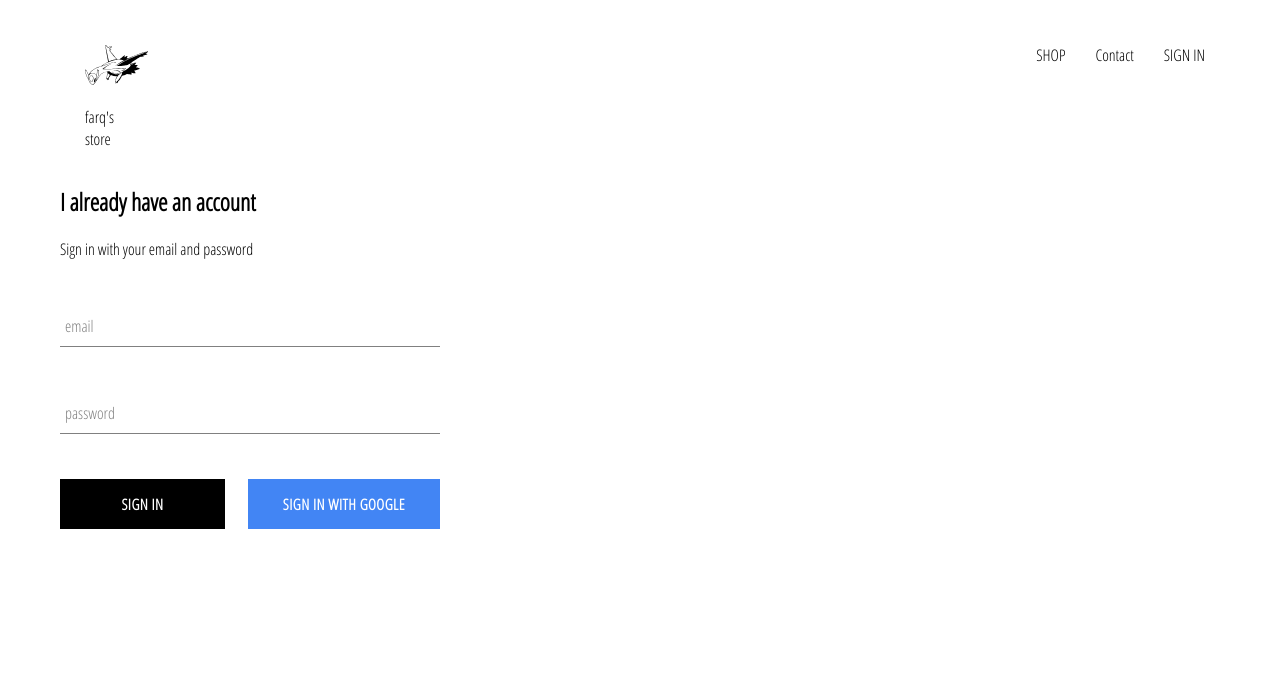
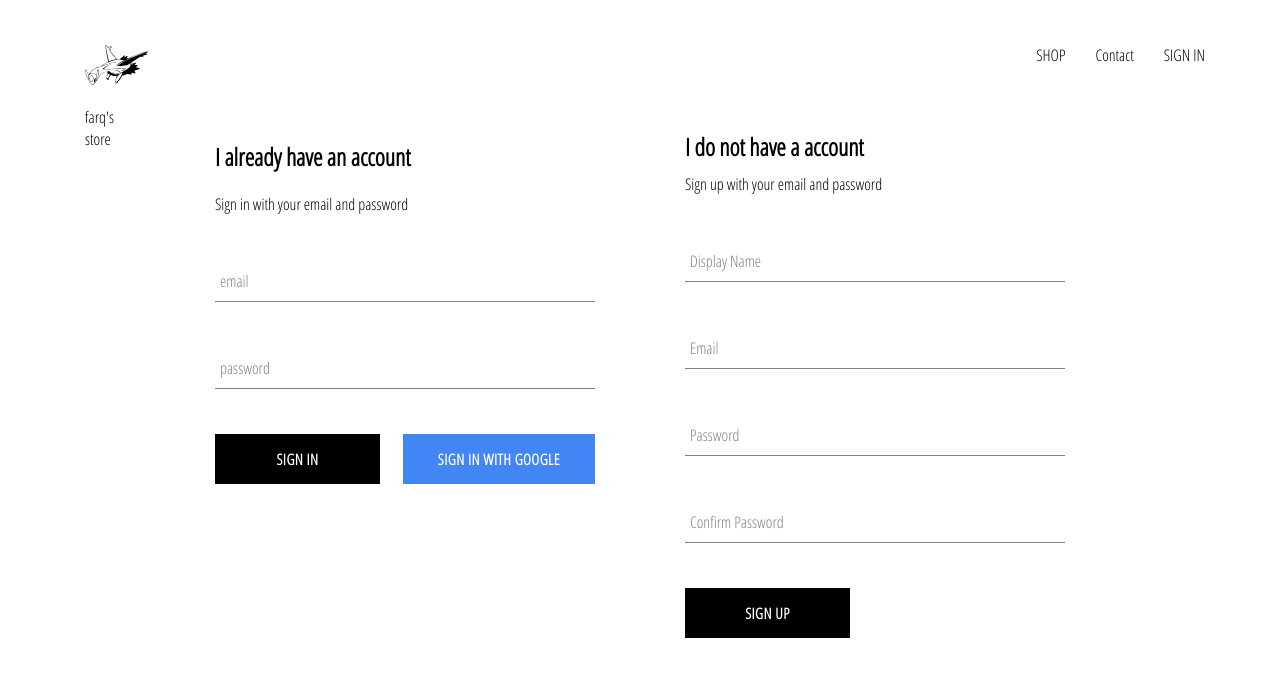
Before and after one commit to ofk8vb/farq-clothing, a React (Create React App) app: page /signin in a window 1280 px wide. Shown: the top 676 px of the page. Built offline with nearby package versions, Linux system fonts and the light colour scheme; no server answers.

Commit message:
we added sign up form

```diff
--- a/src/App.js
+++ b/src/App.js
@@ -5,7 +5,7 @@ import ShopPage from './pages/shop/shop.component.jsx'
 import {Route, Switch} from 'react-router-dom'
 import Header from './components/header/header.component.jsx'
 import SignInAndSignUpPage from './pages/sign-in-and-sign-up/sign-in-and-sign-up.component.jsx'
-import {auth} from './firebase/firebase.utils'
+import {auth,createUserProfileDocument} from './firebase/firebase.utils'
 
 
 
@@ -23,10 +23,21 @@ class App extends React.Component {
   unsubscribeFromAuth=null;
 
   componentDidMount(){
-    this.unsubscribeFromAuth=auth.onAuthStateChanged(user =>{
-      this.setState({currentUser:user});
+    this.unsubscribeFromAuth=auth.onAuthStateChanged(async userAuth =>{
+      if(userAuth){
+        const userRef=await createUserProfileDocument(userAuth);
+
+        userRef.onSnapshot(snapShot =>{
+          this.setState({
+            currentUser :{
+              id:snapShot.id,
+              ...snapShot.data()
+            }
+          })
+        });
+      }
+      this.setState({currentUser:userAuth})
     })
-
   }
 
   componentWillUnmount(){
--- /dev/null
+++ b/src/components/sign-up/sign-up.component.jsx
@@ -0,0 +1,106 @@
+import React from 'react';
+
+import FormInput from '../form-input/form-input.component'
+import CustomButton from '../custom-button/custom-button.component';
+
+import{auth,createUserProfileDocument} from '../../firebase/firebase.utils'
+
+import './sign-up.styles.scss'
+
+class SignUp extends React.Component{
+    constructor(){
+        super()
+        this.state={
+            displayName:'',
+            email:'',
+            password:'',
+            confirmPassword:''
+        }
+    }
+
+    handleSubmit = async event =>{
+        event.preventDefault();
+
+        const{displayName,email,password,confirmPassword}=this.state;
+
+        if(password!==confirmPassword){
+            alert('passwords dont match');
+            return;
+        }
+
+        try{
+            const{user} = await auth.createUserWithEmailAndPassword(
+                email,
+                password
+            );
+
+            await createUserProfileDocument(user,{displayName});
+            this.setState({
+                display:'',
+                email:'',
+                password:'',
+                confirmPassword:''
+            })
+
+        }catch(error){
+            console.error(error);
+        }
+    };
+
+    handleChange = event =>{
+        const{name,value}=event.target;
+
+        this.setState({[name]:value})
+    }
+
+    render(){
+        const{displayName,email,password,confirmPassword}=this.state;
+        return(
+        <div className='sign-up'>
+            <h2 className='title'> I do not have a account</h2>
+            <span>Sign up with your email and password</span>
+            <form className='sign-up-from' onSubmit={this.handleSubmit}>
+                <FormInput
+                 type='text'
+                 name='displayName'
+                 value={displayName}
+                 onChange={this.handleChange}
+                 label='Display Name'
+                 required
+                />
+                <FormInput
+                 type='email'
+                 name='email'
+                 value={email}
+                 onChange={this.handleChange}
+                 label='Email'
+                 required
+                />
+                <FormInput
+                 type='password'
+                 name='password'
+                 value={password}
+                 onChange={this.handleChange}
+                 label='Password'
+                 required
+                />
+                <FormInput
+                 type='password'
+                 name='confirmPassword'
+                 value={confirmPassword}
+                 onChange={this.handleChange}
+                 label='Confirm Password'
+                 required
+                />
+                <CustomButton type='submit'>SIGN UP</CustomButton>
+
+            </form>
+
+        </div>
+
+        )
+
+    }
+}
+
+export default SignUp;
--- /dev/null
+++ b/src/components/sign-up/sign-up.styles.scss
@@ -0,0 +1,11 @@
+.sign-up{
+    display:flex;
+    flex-direction:column;
+    width:380px;
+
+    .title{
+        margin:10px 0;
+
+
+    }
+}
--- a/src/firebase/firebase.utils.js
+++ b/src/firebase/firebase.utils.js
@@ -14,6 +14,33 @@ const config={
     measurementId: "G-8B1F4TSHVV"
   };
 
+  export const createUserProfileDocument= async(userAuth, additionalData)=>{
+    if(!userAuth) return;
+
+    const userRef = firestore.doc(`users/${userAuth.uid}`);
+    const snapShot = await userRef.get();
+
+    if(!snapShot.exists){
+        const{displayName,email} = userAuth;
+        const createdAt = new Date();
+
+        try{
+            await userRef.set({
+                displayName,
+                email,
+                createdAt,
+                ...additionalData
+            })
+        }catch(error){
+            console.log('error creating user', error.message)
+
+        }
+    }
+
+    return userRef;
+
+  }
+
 
   firebase.initializeApp(config);
 
@@ -22,7 +49,7 @@ const config={
 
   const provider = new firebase.auth.GoogleAuthProvider();
 
-  //google pup up will come whenever we use google auth service
+  //google pop up will come whenever we use google auth service
   provider.setCustomParameters({propmpt:'select_account'});
   //we want to sign up with the provider we created which is GoogleAuthProvider
   export const SignInWithGoogle = () => auth.signInWithPopup(provider);
--- a/src/pages/sign-in-and-sign-up/sign-in-and-sign-up.component.jsx
+++ b/src/pages/sign-in-and-sign-up/sign-in-and-sign-up.component.jsx
@@ -1,11 +1,13 @@
 import React from 'react';
 import SignIn from '../../components/sign-in/sign-in.component.jsx'
+import SignUp from '../../components/sign-up/sign-up.component.jsx'
 
 import './sign-in-and-sign-up.styles.scss';
 
 const SignInAndSignUpPage = () =>(
     <div className = 'sign-in-and-sign-out'>
         <SignIn/>
+        <SignUp/>
     </div>
 
 
--- a/src/pages/sign-in-and-sign-up/sign-in-and-sign-up.styles.scss
+++ b/src/pages/sign-in-and-sign-up/sign-in-and-sign-up.styles.scss
@@ -1,3 +1,7 @@
 .sign-in-and-sign-out{
     margin-top:75px;
+    width:850px;
+    display:flex;
+    justify-content:space-between;
+    margin: 30px auto;
 }
```
